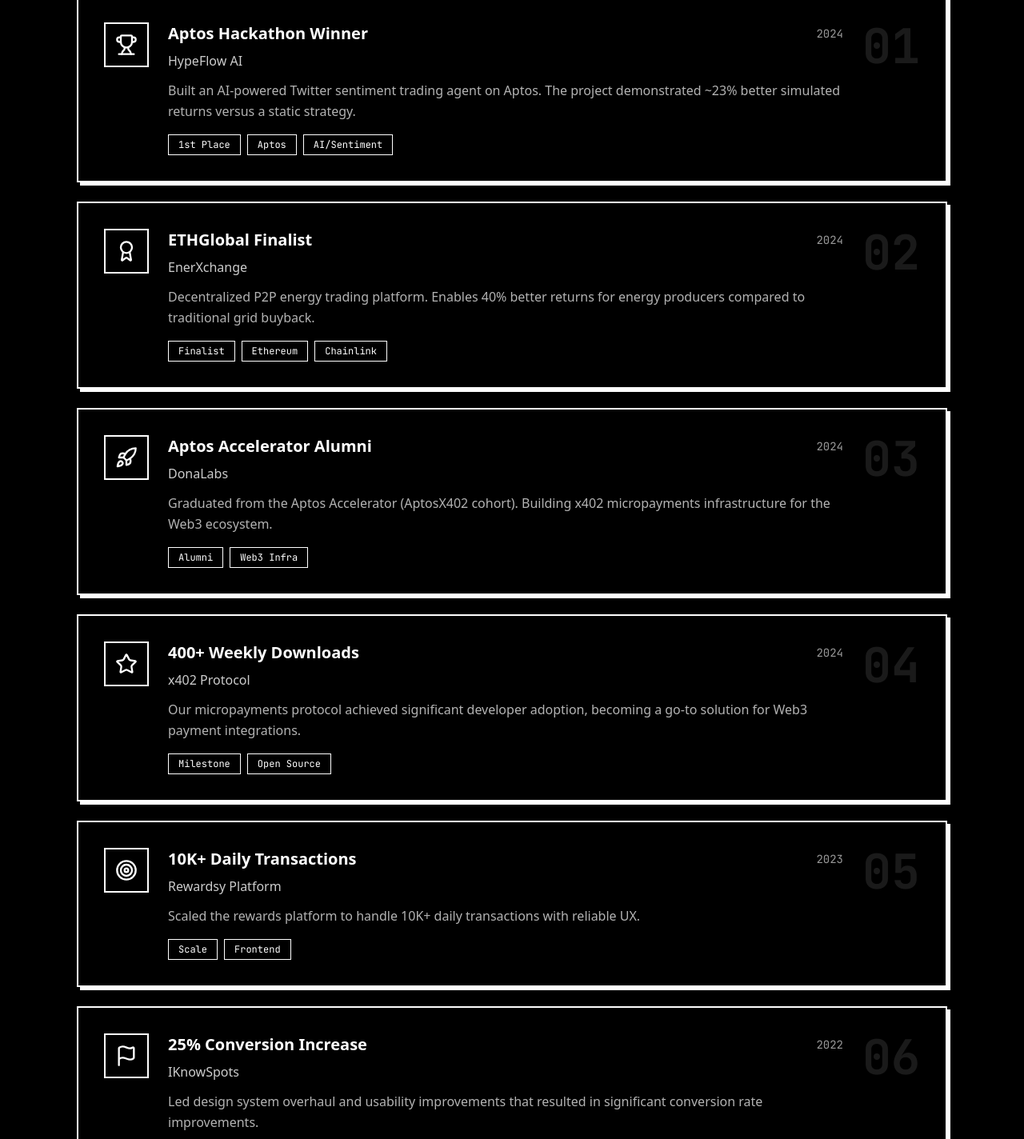
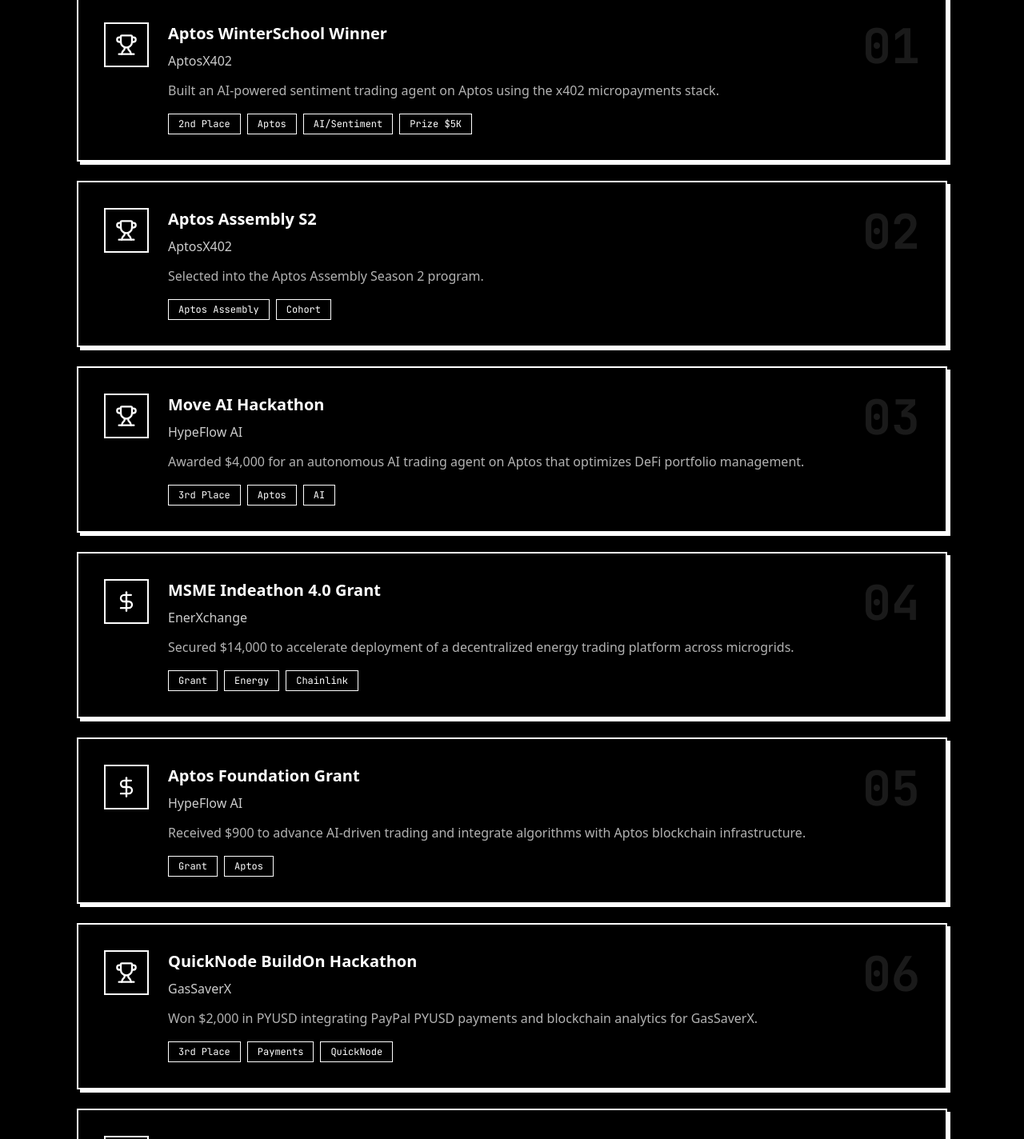
Before and after one commit to SamsShow/p-toforio, a Next.js app: page /achievements in a window 1280 px wide. Shown: the part 1330-2754 px from the top of the page at 80% size. Built offline with nearby package versions, Linux system fonts and the light colour scheme.

Commit message:
feat: update achievements and stats, add new project details for AptosX402

```diff
--- a/src/components/pages/achievements/achievements-list.tsx
+++ b/src/components/pages/achievements/achievements-list.tsx
@@ -1,64 +1,109 @@
 "use client";
 
 import { motion } from "framer-motion";
-import { Trophy, Award, Star, Rocket, Target, Flag } from "lucide-react";
+import { Trophy, Star, DollarSign, GraduationCap } from "lucide-react";
 import { FadeInView, StaggerContainer, StaggerItem } from "@/components/ui/motion";
 import { GeometricShape } from "@/components/ui/shapes";
 
 const achievements = [
   {
     icon: Trophy,
-    title: "Aptos Hackathon Winner",
+    title: "Aptos WinterSchool Winner",
+    project: "AptosX402",
+    description:
+      "Built an AI-powered sentiment trading agent on Aptos using the x402 micropayments stack.",
+    year: "",
+    tags: ["2nd Place", "Aptos", "AI/Sentiment", "Prize $5K"],
+  },
+  {
+    icon: Trophy,
+    title: "Aptos Assembly S2",
+    project: "AptosX402",
+    description:
+      "Selected into the Aptos Assembly Season 2 program.",
+    year: "",
+    tags: ["Aptos Assembly", "Cohort"],
+  },
+  {
+    icon: Trophy,
+    title: "Move AI Hackathon",
     project: "HypeFlow AI",
     description:
-      "Built an AI-powered Twitter sentiment trading agent on Aptos. The project demonstrated ~23% better simulated returns versus a static strategy.",
-    year: "2024",
-    tags: ["1st Place", "Aptos", "AI/Sentiment"],
+      "Awarded $4,000 for an autonomous AI trading agent on Aptos that optimizes DeFi portfolio management.",
+    year: "",
+    tags: ["3rd Place", "Aptos", "AI"],
   },
   {
-    icon: Award,
-    title: "ETHGlobal Finalist",
+    icon: DollarSign,
+    title: "MSME Indeathon 4.0 Grant",
     project: "EnerXchange",
     description:
-      "Decentralized P2P energy trading platform. Enables 40% better returns for energy producers compared to traditional grid buyback.",
-    year: "2024",
-    tags: ["Finalist", "Ethereum", "Chainlink"],
+      "Secured $14,000 to accelerate deployment of a decentralized energy trading platform across microgrids.",
+    year: "",
+    tags: ["Grant", "Energy", "Chainlink"],
   },
   {
-    icon: Rocket,
-    title: "Aptos Accelerator Alumni",
-    project: "DonaLabs",
+    icon: DollarSign,
+    title: "Aptos Foundation Grant",
+    project: "HypeFlow AI",
     description:
-      "Graduated from the Aptos Accelerator (AptosX402 cohort). Building x402 micropayments infrastructure for the Web3 ecosystem.",
-    year: "2024",
-    tags: ["Alumni", "Web3 Infra"],
+      "Received $900 to advance AI-driven trading and integrate algorithms with Aptos blockchain infrastructure.",
+    year: "",
+    tags: ["Grant", "Aptos"],
+  },
+  {
+    icon: Trophy,
+    title: "QuickNode BuildOn Hackathon",
+    project: "GasSaverX",
+    description:
+      "Won $2,000 in PYUSD integrating PayPal PYUSD payments and blockchain analytics for GasSaverX.",
+    year: "",
+    tags: ["3rd Place", "Payments", "QuickNode"],
+  },
+  {
+    icon: Trophy,
+    title: "ideaTON by TON Society",
+    project: "TONfi",
+    description:
+      "Earned 2nd place with a $180 prize for promoting financial innovation in the TON ecosystem.",
+    year: "",
+    tags: ["2nd Place", "TON", "DeFi"],
+  },
+  {
+    icon: Trophy,
+    title: "GFG HackFest",
+    project: "Sustainability DApp",
+    description:
+      "Recognized with a $200 prize for a Web3 project focused on sustainable development.",
+    year: "",
+    tags: ["2nd Place", "Sustainability", "Web3"],
+  },
+  {
+    icon: Trophy,
+    title: "Aurora Hack The Spectrum",
+    project: "Deva the Devcon Unicorn",
+    description:
+      "Won the Potential Project Award with an $80 prize as a solo contestant building on Aurora.",
+    year: "",
+    tags: ["Award", "Aurora", "Solo"],
   },
   {
     icon: Star,
-    title: "400+ Weekly Downloads",
-    project: "x402 Protocol",
+    title: "IIT Delhi UX Hackathon",
+    project: "UX Case Challenge",
     description:
-      "Our micropayments protocol achieved significant developer adoption, becoming a go-to solution for Web3 payment integrations.",
-    year: "2024",
-    tags: ["Milestone", "Open Source"],
+      "Placed in the Top 10 among 170 teams in a rigorous two-round UX hackathon at IIT Delhi.",
+    year: "",
+    tags: ["Top 10", "UX", "Design"],
   },
   {
-    icon: Target,
-    title: "10K+ Daily Transactions",
-    project: "Rewardsy Platform",
+    icon: GraduationCap,
+    title: "Ethereum Developer Degree",
+    project: "LearnWeb3 Program",
     description:
-      "Scaled the rewards platform to handle 10K+ daily transactions with reliable UX.",
-    year: "2023",
-    tags: ["Scale", "Frontend"],
-  },
-  {
-    icon: Flag,
-    title: "25% Conversion Increase",
-    project: "IKnowSpots",
-    description:
-      "Led design system overhaul and usability improvements that resulted in significant conversion rate improvements.",
-    year: "2022",
-    tags: ["Design", "UX Impact"],
+      "Completed the comprehensive Ethereum Developer Degree, demonstrating proficiency in blockchain development.",
+    year: "",
+    tags: ["Certification", "Ethereum", "Web3"],
   },
 ];
 
@@ -100,9 +145,6 @@
                   <div className="flex-1">
                     <div className="flex flex-col md:flex-row md:items-center md:justify-between gap-2 mb-2">
                       <h3 className="text-xl font-bold">{achievement.title}</h3>
-                      <span className="font-mono text-sm text-foreground/60">
-                        {achievement.year}
-                      </span>
                     </div>
 
                     <p className="font-medium text-foreground/80 mb-3">
--- a/src/components/pages/achievements/achievements-stats.tsx
+++ b/src/components/pages/achievements/achievements-stats.tsx
@@ -13,7 +13,7 @@
   },
   {
     icon: Trophy,
-    value: "3+",
+    value: "7+",
     label: "Hackathon Wins",
     description: "Aptos, ETHGlobal & more",
   },
@@ -25,9 +25,9 @@
   },
   {
     icon: Users,
-    value: "10K+",
-    label: "Daily Transactions",
-    description: "Rewardsy platform",
+    value: "10+",
+    label: "Project Contributions",
+    description: "Open source & client builds",
   },
 ];
 
--- a/src/lib/data.ts
+++ b/src/lib/data.ts
@@ -181,6 +181,23 @@
 // Projects data - all Web3 focused (matches 50% Web3 emphasis)
 export const projects: Project[] = [
   {
+    id: "aptosx402",
+    title: "AptosX402 (DonaLabs)",
+    tagline: "Micropayments protocol built in the Aptos Accelerator",
+    problem:
+      "Developers need a reliable way to stream small-value payments on Aptos without writing custom settlement logic each time.",
+    solution:
+      "Built x402, a reusable micropayments protocol with SDKs and hooks for drop-in settlement, receipts, and usage metering on Aptos.",
+    impact:
+      "Accelerator project with 400+ weekly downloads, handling production traffic for early adopters and demoed to Aptos cohort.",
+    techStack: ["Aptos", "Move", "TypeScript", "Next.js", "Framer Motion"],
+    metrics: ["AptosX402 Prize $5K", "400+ Weekly Downloads", "Production Integrations"],
+    links: {
+      github: "https://github.com",
+    },
+    type: "web3",
+  },
+  {
     id: "hypeflow",
     title: "HypeFlow AI",
     tagline: "AI-powered sentiment trading on Aptos",
@@ -225,7 +242,7 @@
     impact:
       "Reduced average swap costs by 35% compared to direct DEX usage. Processing $500K+ monthly volume in testing.",
     techStack: ["1inch Fusion+", "QuickNode", "Next.js", "TypeScript", "Wagmi"],
-    metrics: ["35% Cost Reduction", "$500K+ Volume", "MEV Protected"],
+    metrics: ["35% Cost Reduction", "$2K Prize", "MEV Protected"],
     links: {
       github: "https://github.com",
     },
```
